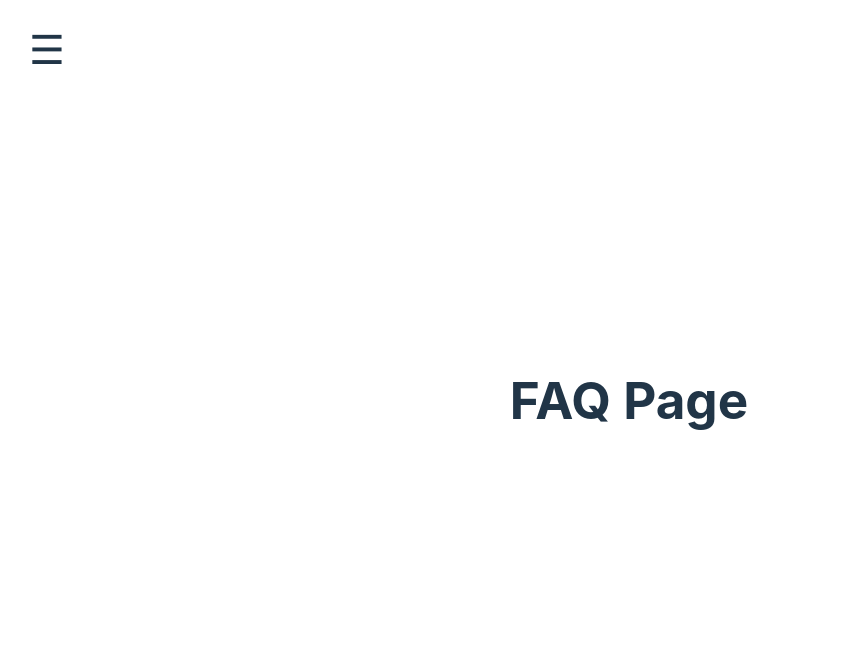
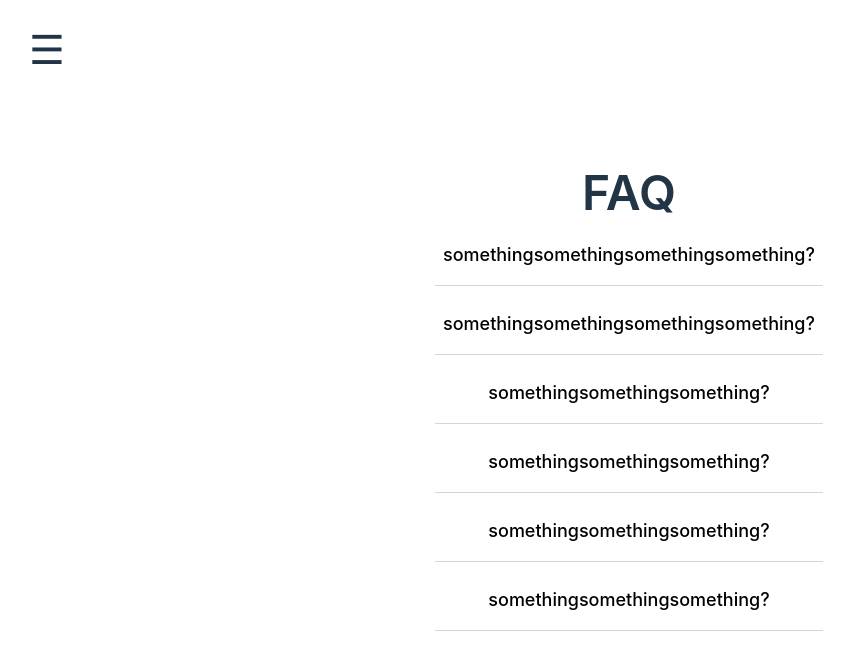
Before and after one commit to jwin-mm/optogenetics-flyrig-setup, a React (Vite) app: page /optogenetics-flyrig-setup/faq in a window 1280 px wide. Shown: the top 670 px of the page, without its empty margins (11-865 px from the left). Built offline with nearby package versions, Linux system fonts and the light colour scheme; the HTML template or start-up script is replaced by a standard one.

Commit message:
Configured tailwind, built contact and faq pages, added navbar auto close feature

```diff
--- a/index.html
+++ b/index.html
@@ -4,7 +4,7 @@
     <meta charset="UTF-8" />
     <link rel="icon" type="image/svg+xml" href="/vite.svg" />
     <meta name="viewport" content="width=device-width, initial-scale=1.0" />
-    <title>Vite + React + TS</title>
+    <title>Optogenetics Flyrig</title>
   </head>
   <body>
     <div id="root"></div>
--- a/package.json
+++ b/package.json
@@ -13,6 +13,7 @@
     "deploy": "gh-pages -d dist"
   },
   "dependencies": {
+    "emailjs-com": "^3.2.0",
     "papaparse": "^5.4.1",
     "react": "^18.3.1",
     "react-dom": "^18.3.1",
@@ -20,16 +21,20 @@
   },
   "devDependencies": {
     "@eslint/js": "^9.13.0",
+    "@tailwindcss/postcss": "^4.0.3",
     "@types/node": "^22.9.0",
     "@types/papaparse": "^5.3.15",
     "@types/react": "^18.3.12",
     "@types/react-dom": "^18.3.1",
     "@vitejs/plugin-react": "^4.3.3",
+    "autoprefixer": "^10.4.20",
     "eslint": "^9.13.0",
     "eslint-plugin-react-hooks": "^5.0.0",
     "eslint-plugin-react-refresh": "^0.4.14",
     "gh-pages": "^6.2.0",
     "globals": "^15.11.0",
+    "postcss": "^8.5.1",
+    "tailwindcss": "^4.0.3",
     "typescript": "~5.6.2",
     "typescript-eslint": "^8.11.0",
     "vite": "^5.4.10"
--- /dev/null
+++ b/postcss.config.js
@@ -0,0 +1,6 @@
+export default {
+    plugins: {
+      '@tailwindcss/postcss': {},
+      autoprefixer: {},
+    },
+  }
--- a/src/App.tsx
+++ b/src/App.tsx
@@ -1,6 +1,8 @@
-
 import './App.css'
 import Routing from './Routing'
+import FAQ from './components/FAQ';
+import Contacts from './components/Contact';
+
 
 function App() {
 
--- a/src/components/Sidenav.tsx
+++ b/src/components/Sidenav.tsx
@@ -53,7 +53,10 @@ const Sidenav: React.FC = () => {
                         <Link
                             to={link.path}
                             className="sidenav-link"
-                            onClick={() => toggleDropdown(link.label)}
+                            onClick={() => {
+                                toggleDropdown(link.label);
+                                closeNav();
+                            }}
                         >
                             {link.label}
                         </Link>
--- a/src/index.css
+++ b/src/index.css
@@ -1,3 +1,5 @@
+@import "tailwindcss";
+
 :root {
   font-family: Inter, system-ui, Avenir, Helvetica, Arial, sans-serif;
   line-height: 1.5;
--- a/src/pages/Contact.tsx
+++ b/src/pages/Contact.tsx
@@ -1,7 +1,46 @@
 import React from 'react';
 
 const Contact: React.FC = () => {
-  return <h1>Contact Page</h1>;
+  return (
+    <div className="flex justify-center items-center h-full">
+      {/* Mailing div */}
+      <div className="absolute top-1/4 left-200 p-4 text-white  w-100">
+        <h2 className="text-2xl font-bold text-black">Contact Me</h2>
+        <form className="mt-4">
+          <div className="mb-4">
+            <label className="block text-black font-medium">Email</label>
+            <input type="email" className="w-full p-2 mt-1 border border-gray-300 rounded-md" />
+          </div>
+          <div className="mb-4">
+            <label className="block text-black font-medium">Message</label>
+            <textarea className="w-full p-2 mt-1 border border-gray-300 rounded-md" rows={4}></textarea>
+          </div>
+          <button className="w-full bg-blue-600 hover:bg-blue-700 text-black p-2 rounded-md">
+            Send Message
+          </button>
+        </form>
+      </div>
+      {/* Picture and info div,
+      image part could be bigger depending on the pictures chosen,
+      i was not sure to include phone number*/}
+      <div className="absolute top-1/3 left-80 p-4 text-black flex flex-col items-center">
+        <div className="w-30 h-30 rounded-full overflow-hidden mb-4">
+          <img
+            src=""
+            alt="Profile picture"
+            className="w-full h-full object-cover"
+          />
+        </div>
+        <div>
+          <h3 className="text-2xl p-2 font-semibold">Eric Hoopfer</h3>
+          <p className="text-gray-700 p-1">Phone: +0 000 000 0000</p>
+          <p className="text-gray-700 p-1">Email: ehoopfer@carleton.edu</p>
+        </div>
+      </div>
+
+
+    </div>
+  );
 };
 
 export default Contact;
--- a/src/pages/FAQ.tsx
+++ b/src/pages/FAQ.tsx
@@ -1,7 +1,48 @@
-import React from 'react';
+import { useState } from 'react';
 
-const FAQ: React.FC = () => {
-  return <h1>FAQ Page</h1>;
+type FAQItem = {
+  question: string;
+  answer: string;
+};
+
+const faqData: FAQItem[] = [
+  { question: "somethingsomethingsomethingsomething?", answer: "somethingsomethingsomethingsomethingsomething" },
+  { question: "somethingsomethingsomethingsomething?", answer: "somethingsomethingsomethingsomethingsomething" },
+  { question: "somethingsomethingsomething?", answer: "somethingsomethingsomethingsomethingsomething" },
+  { question: "somethingsomethingsomething?", answer: "somethingsomethingsomethingsomethingsomething" },
+  { question: "somethingsomethingsomething?", answer: "somethingsomethingsomethingsomethingsomething" },
+  { question: "somethingsomethingsomething?", answer: "somethingsomethingsomethingsomethingsomething" },
+];
+
+const FAQ = () => {
+  const [openIndex, setOpenIndex] = useState<number | null>(null);
+
+  const toggleAnswer = (index: number) => {
+    setOpenIndex(openIndex === index ? null : index);
+  };
+
+  return (
+    <div className="max-w-2xl mx-auto p-6 space-y-4">
+      <div className="text-5xl font-semibold text-center">FAQ</div>
+      <div className="space-y-4">
+        {faqData.map((item, index) => (
+          <div key={index} className="border-b border-gray-300 pb-4 p-2">
+            <div
+              onClick={() => toggleAnswer(index)}
+              className="cursor-pointer text-lg font-medium text-black hover:text-blue-800"
+            >
+              {item.question}
+            </div>
+            {openIndex === index && (
+              <div className="text-gray-800">
+                {item.answer}
+              </div>
+            )}
+          </div>
+        ))}
+      </div>
+    </div>
+  );
 };
 
 export default FAQ;
```
Also changed, not shown: src/pages/ExperimentGuide.tsx (line endings or trailing spaces), tailwind.config.js (added), 2 other files (tests, documents, lock files or other folders).
